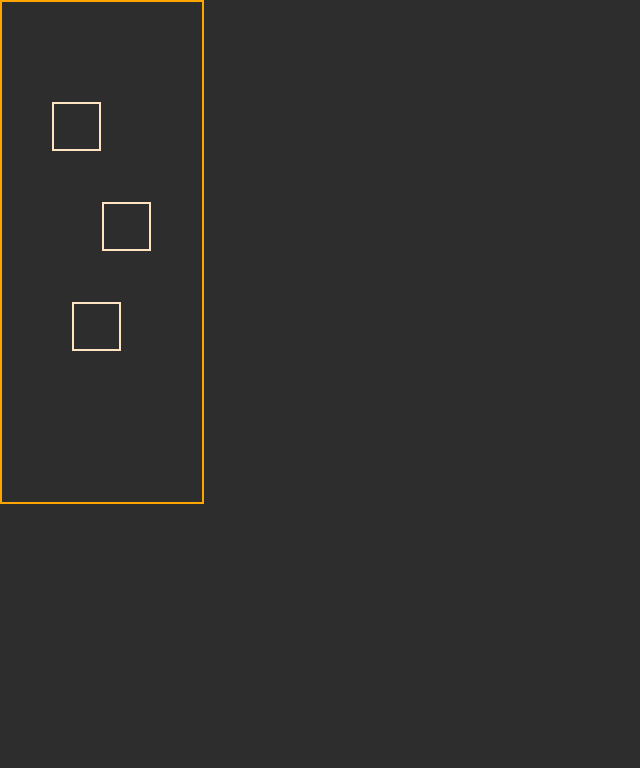
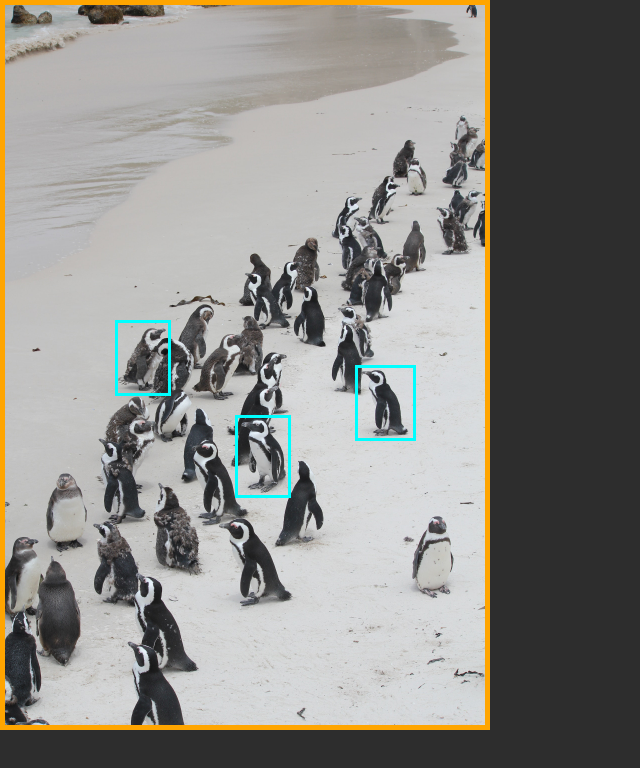
Before and after one commit to man7788/photo-tagging-app, a React (Create React App) app: page / in a window 1280 px wide. Shown: the top 768 px of the page, without its empty margins (0-640 px from the left). Built offline with nearby package versions, Linux system fonts and the light colour scheme; the HTML template or start-up script is replaced by a standard one.

Commit message:
Add photo and place tag areas

```diff
--- a/src/App.css
+++ b/src/App.css
@@ -1,31 +1,38 @@
 .App {
-  border: 2px solid orange;
+  border: 5px solid orange;
   color: whitesmoke;
   position: relative;
-  width: 200px;
-  height: 500px;
+  width: 480px;
+  height: 720px;
   cursor: pointer;
+  background-image: url(./images/penguins.jpg);
+  background-size: 480px 720px;
 }
 
 .menu {
-  font-size: 30px;
+  font-size: 1.5rem;
   position: absolute;
 }
 
 ul {
-  border: 2px solid lightgreen;
+  border: 3px solid magenta;
+  background: royalblue;
   list-style-type: none;
-  padding: 0;
+  padding: 0.5rem;
   margin: 0;
 }
 
+li {
+  padding: 0.5rem;
+}
+
 li:hover {
-  background-color: lightgreen;
+  background-color: orchid;
   cursor: pointer;
 }
 
 .box {
-  border: 2px solid magenta;
+  border: 3px solid magenta;
   position: absolute;
   width: 50px;
   height: 50px;
@@ -34,23 +41,27 @@ li:hover {
 #one,
 #two,
 #three {
-  border: 2px solid bisque;
-  width: 45px;
-  height: 45px;
+  border: 3px solid cyan;
   position: absolute;
 }
 
 #one {
-  top: 100px;
-  left: 50px;
+  width: 50px;
+  height: 70px;
+  top: 315px;
+  left: 110px;
 }
 
 #two {
-  top: 200px;
-  left: 100px;
+  width: 50px;
+  height: 77px;
+  top: 410px;
+  left: 230px;
 }
 
 #three {
-  top: 300px;
-  left: 70px;
+  width: 55px;
+  height: 70px;
+  top: 360px;
+  left: 350px;
 }
```
Also changed, not shown: src/images/penguins.jpg (added).
